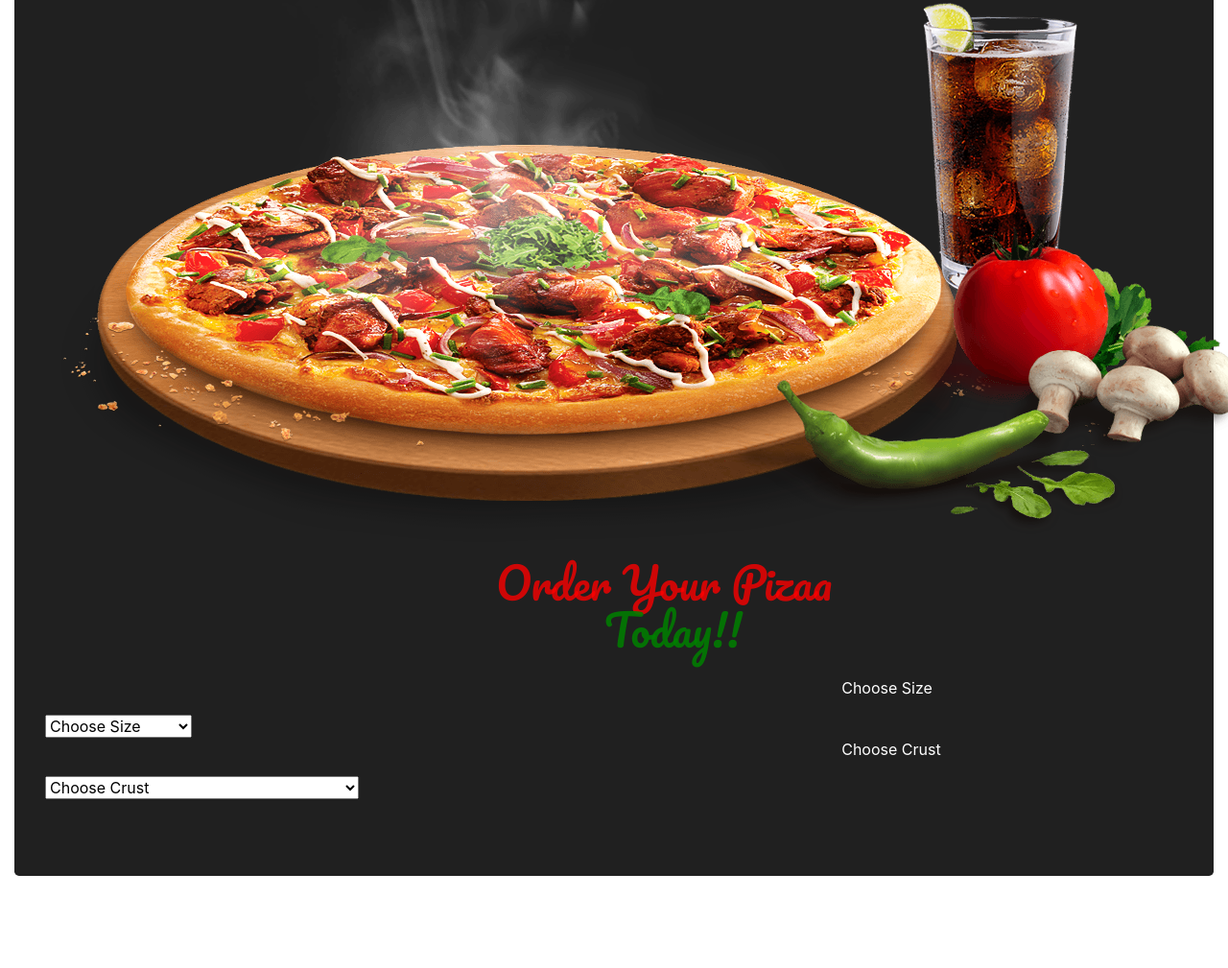
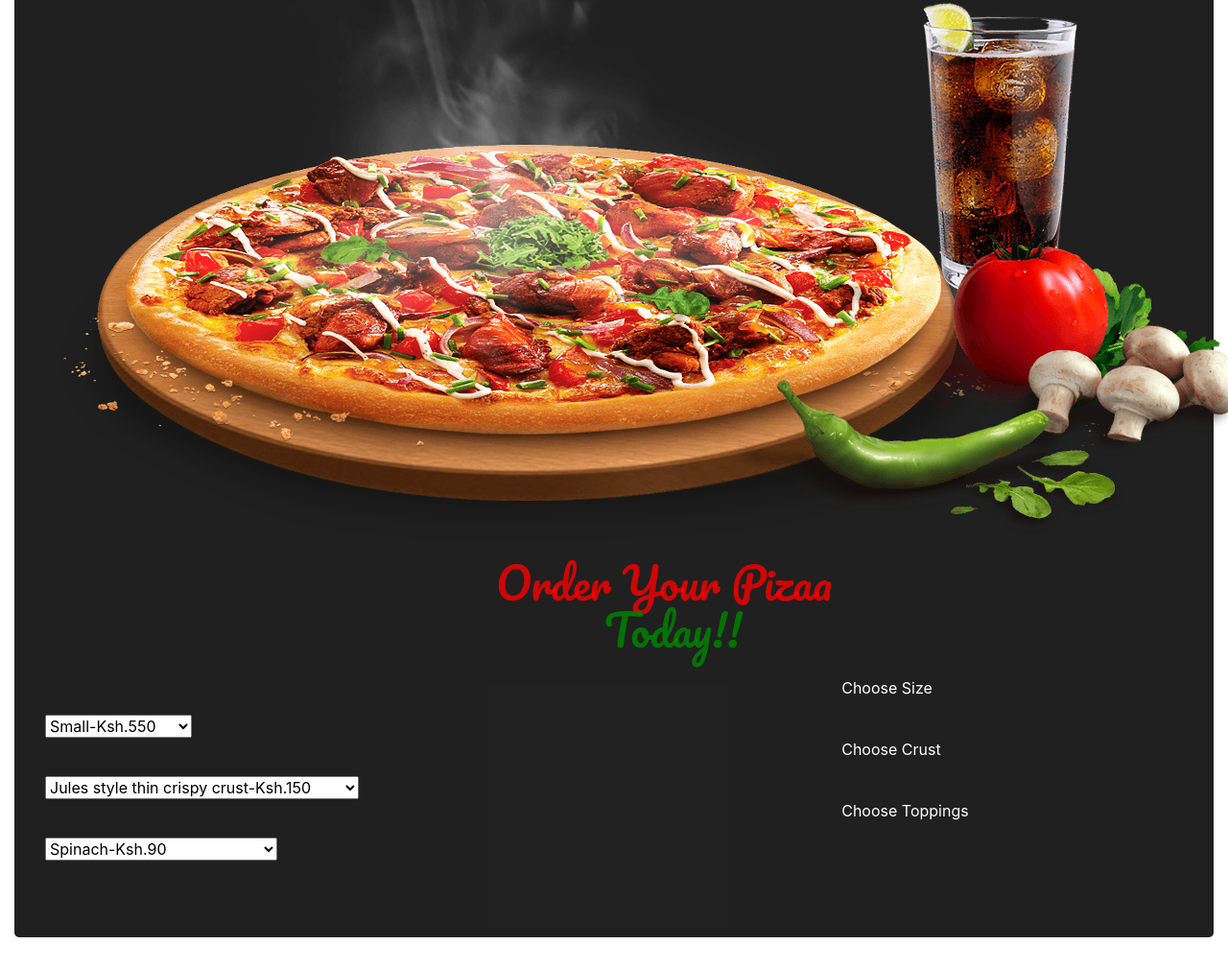
Before and after one commit to oodennis20/pizaa-inn, a plain HTML site: page index.html in a window 1280 px wide. Shown: the part 304-1313 px from the top of the page at 96% size. Before the commit the page ends 1249 px from the top, so only its background shows below. Drawn offline with nearby package versions, Linux system fonts and the light colour scheme.

Commit message:
add an option tag in index.html

```diff
--- a/index.html
+++ b/index.html
@@ -32,19 +32,21 @@
             <p class="pg2" id="p3">Order Your Pizaa</p>
             <p class="pg2" id="p4">Today!!</p>
             <form id="order">
+                    <!-- field for choosing size -->
                 <div class="input-1">
                     <P class="pg3">Choose Size</P>
                     <select class="c-select" id="IG1">
-                        <option>Choose Size</option>
-                        <option value="1">Small-Ksh.550</option>
-                        <option value="2">Medium-Ksh.650</option>
-                        <option value="3">Large-Ksh.850</option>
+                        <option value="1" disabled>Choose Size</option>
+                        <option value="2">Small-Ksh.550</option>
+                        <option value="3">Medium-Ksh.650</option>
+                        <option value="4">Large-Ksh.850</option>
                     </select>
                 </div>
+                <!-- field for choosing crust -->
                 <div class="input-1">
                     <p class="pg4">Choose Crust</p>
                     <select class="c-select" id="IG2">
-                        <option value="1">Choose Crust</option>
+                        <option value="1" disabled>Choose Crust</option>
                         <option value="2">Jules style thin crispy crust-Ksh.150</option>
                         <option value="3">La Mia style thin crispy crust-Ksh.150</option>
                         <option value="4">New York style thin crispy crust-Ksh.150</option>
@@ -54,6 +56,21 @@
                         <option value="8">Gluten-free crust-Ksh.150</option>
                     </select>
                 </div>
+                <!-- field for choosing toppings -->
+                <div class="input-1">
+                    <p class="pg5">Choose Toppings</p>
+                    <select class="c-select" id="IG3">
+                        <option value="1" disabled>Choose Toppings</option>
+                        <option value="2">Spinach-Ksh.90</option>
+                        <option value="3">Onions-Ksh.90</option>
+                        <option value="4">Red & green peppers-Ksh.90</option>
+                        <option value="5">Jalapeno-Ksh.90</option>
+                        <option value="6">Bacon-Ksh.90</option>
+                        <option value="7">Ham-Ksh.90</option>
+                        <option value="8">Beef-Ksh.90</option>
+                        <option value="9">Chicken-Ksh.90</option>
+                    </select>
+                </div>
             </form>
         </div>
     </div>
```
